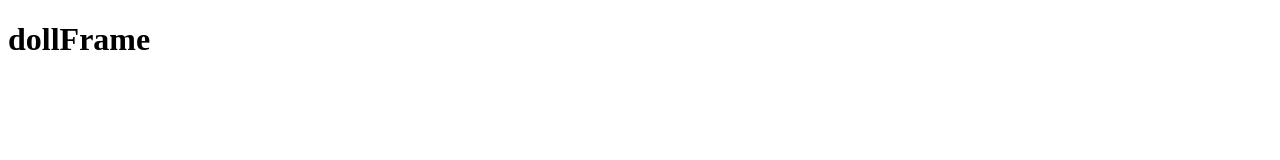
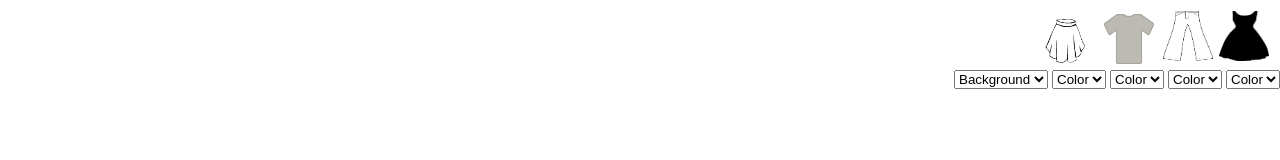
Before and after one commit to rebetu/DevelopHer2015, a plain HTML site: page dollFrame.html in a window 1280 px wide. Drawn offline with Linux system fonts and the light colour scheme.

Commit message:
Moved around clothes chooser.

```diff
--- a/dollFrame.html
+++ b/dollFrame.html
@@ -7,8 +7,64 @@
 </head>
 <body>
 
-<h1>dollFrame</h1>
+<img id="blackDress" src="Images/Dresses/blackDress.png" height="50" width="50"/>
+<img id="pants" src="Images/Pants/BnW.png" height="50" width="50"/>
+<img id="shirt" src="Images/Shirts/BnW.png" height="50" width="50"/>
+<img id="skirt" src="Images/Skirts/BnW.png" height="50" width="50"/>
 
+<div id="colorSelect">
+
+	<select id="backgroundSelect">
+		<option value="background">Background</option>
+		<option value="beach">Beach</option>
+		<option value="field">Field</option>
+		<option value="forest">Forest</option>
+		<option value="mall">Mall</option>
+		<option value="school">School</option>
+	</select>
+
+	<select id="dressColor">
+		<option value="black">Color</option>
+		<option value="black" style="background:black"></option>
+		<option value="blue" style="background:blue"></option>
+		<option value="gray" style="background:gray"></option>
+		<option value="green" style="background:green"></option>
+		<option value="lightpink" style="background:pink"></option>
+		<option value="orange" style="background:orange"></option>
+		<option value="purple" style="background:purple"></option>
+		<option value="red" style="background:red"></option>
+	</select>
+
+	<select id="pantsColor">
+		<option value="bnw">Color</option>
+		<option value="blue" style="background:blue"></option>
+		<option value="green" style="background:green"></option>
+		<option value="orange" style="background:orange"></option>
+		<option value="purple" style="background:purple"></option>
+		<option value="red" style="background:red"></option>
+		<option value="teal" style="background:#008080"></option>
+	</select>
+
+	<select id="shirtColor">
+		<option value="bnw">Color</option>
+		<option value="black" style="background:black"></option>
+		<option value="blue" style="background:blue"></option>
+		<option value="green" style="background:green"></option>
+		<option value="navy" style="background:navy"></option>
+		<option value="pink" style="background:pink"></option>
+		<option value="purple" style="background:purple"></option>
+	</select>
+
+	<select id="skirtColor">
+		<option value="bnw">Color</option>
+		<option value="blue" style="background:blue"></option>
+		<option value="gray" style="background:gray"></option>
+		<option value="green" style="background:green"></option>
+		<option value="orange" style="background:orange"></option>
+		<option value="pink" style="background:pink"></option>
+		<option value="red" style="background:red"></option>
+	</select>
+</div>
 
 
 </body>
--- a/index-style.css
+++ b/index-style.css
@@ -1,6 +1,6 @@
 #htmlInput {
     position : absolute;
-    top      : 150px;
+    top      : 100px;
     left     : 0;
     height   : 50%;
     width    : 49%;
@@ -16,7 +16,7 @@
 
 #dollFrame {
     position : absolute;
-    top      : 150px;
+    top      : 100px;
     right    : 0;
     height   : 100%;
     width    : 49%;
@@ -24,21 +24,26 @@
 
 #blackDress {
 	float	 : right;
+	margin	 : 3px;
 }
 
 #pants {
 	float	 : right;
+	margin	 : 3px;
 }
 
 #shirt {
 	float	 : right;
+	margin	 : 6px;
 }
 
 #skirt {
 	float	 : right;
+	margin	 : 8px;
 }
 
 #colorSelect {
-	float	 : right;
-
+	position : absolute;
+	top		 : 70px;
+	right	 : 0;
 }
```
Also changed, not shown: index.html (+0 -49 lines).
